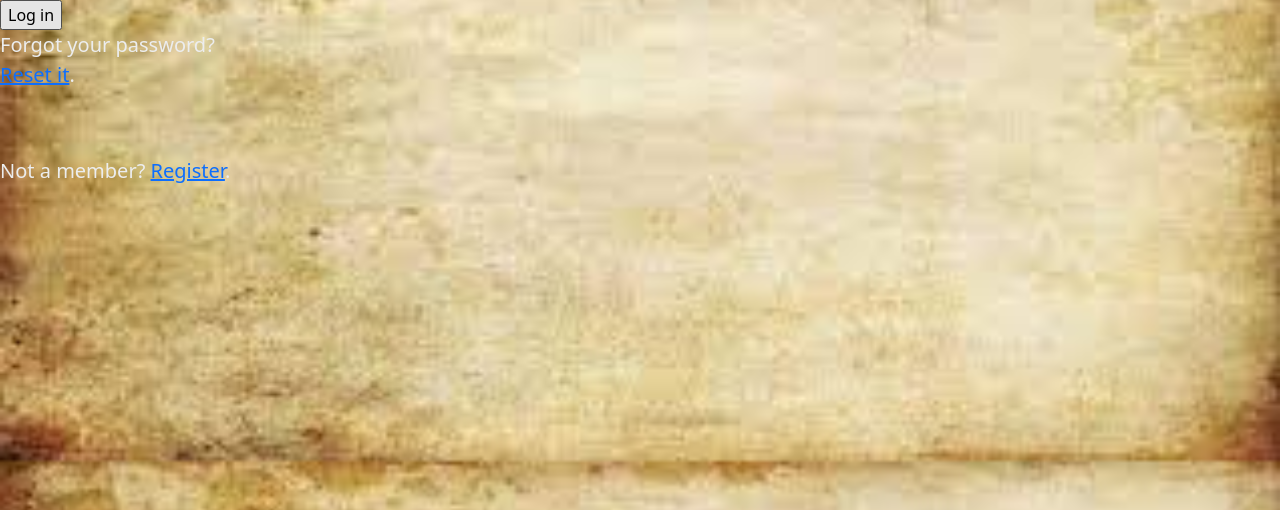
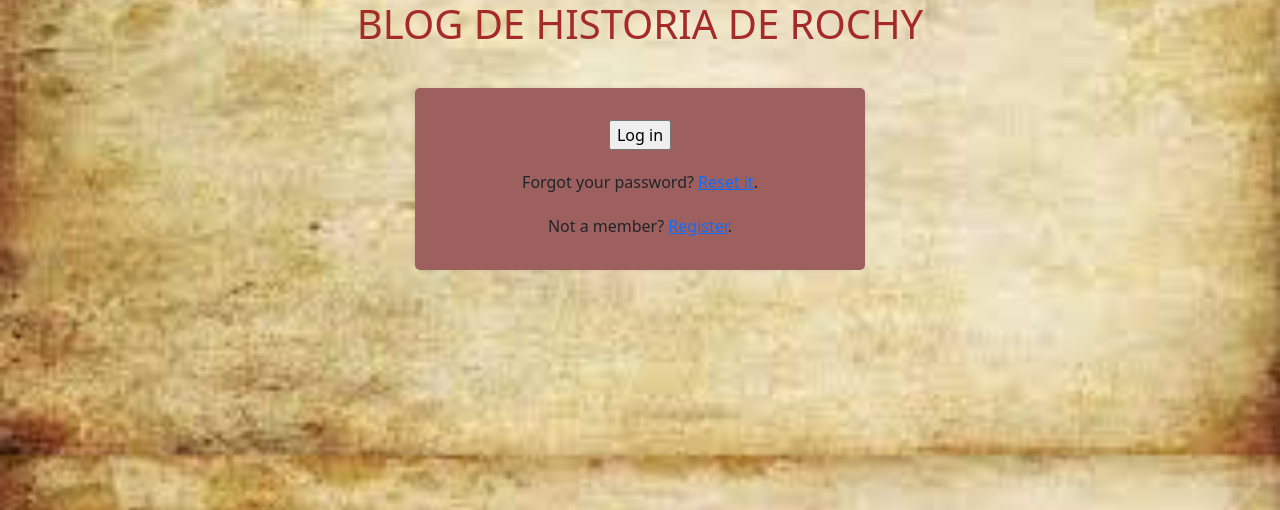
Before and after one commit to fedeSaucho86/history_page, a Django app: template templates/registration/login.html in a window 1280 px wide. Shown: the top 510 px of the page. Run offline with Django 4.2, Linux system fonts and the light colour scheme; the template is opened without the code that fills it: most values are stand-ins (such as "Sample title", 1, 10 or a date in 2020); some libraries are stand-ins or nearby versions.

Commit message:
final page

```diff
--- a/static_dev/scss/_header.scss
+++ b/static_dev/scss/_header.scss
@@ -257,3 +257,33 @@ p {
   align-items: center;
   height: auto;
 }
+
+.my-form_log {
+  background-color: #9e5f5f;
+  padding: 2rem;
+  border-radius: 5px;
+  box-shadow: 0 0 4px rgba(0, 0, 0, 0.1);
+  max-width: 450px;
+  margin: 0 auto;
+  display: flex;
+  flex-direction: column;
+  align-items: center;
+  justify-content: center;
+  text-align: center;
+  margin-top: 40px;
+}
+
+.form-fields {
+  width: 100%;
+}
+
+.links-container {
+  display: flex;
+  flex-direction: column;
+  align-items: center;
+}
+
+.link {
+  white-space: nowrap;
+  margin-top: 20px;
+}
--- a/static_dev/scss/_variables.scss
+++ b/static_dev/scss/_variables.scss
@@ -4,13 +4,9 @@ $color2: #ecedee;
 $color3: #ffffff;
 $color4: #8f0b0b;
 
-// Definir los estilos del navbar
 $navbar-bg-color: $color3;
 $navbar-text-color: $color4;
 
-// Otros estilos del navbar
-
-// Aplicar los estilos al navbar
 
 $navbar-toggler-display: inline-block !default;
 $navbar-item-spacing: 1000px;
--- a/templates/registration/login.html
+++ b/templates/registration/login.html
@@ -4,15 +4,23 @@
 {% block title %}{% trans "Log in" %}{% endblock %}
 
 {% block content %}
-<form method="post" action="">
+<h1 style="color:brown; text-align: center;">BLOG DE HISTORIA DE ROCHY</h1>
+<form class="my-form_log" method="post" action="">
     {% csrf_token %}
     {{ form.as_p }}
     <input type="submit" value="{% trans 'Log in' %}" />
     <input type="hidden" name="next" value="{{ next }}" />
+    <div class="links-container">
+        <div class="link">
+          {% trans "Forgot your password?" %} <a href="{% url 'auth_password_reset' %}">{% trans "Reset it" %}</a>.
+        </div>
+        <div class="link">
+          {% trans "Not a member?" %} <a href="{% url 'registration_register' %}">{% trans "Register" %}</a>.
+        </div>
+      </div>
+
 </form>
 
-<p>{% trans "Forgot your password?" %} <a href="{% url 'auth_password_reset' %}">{% trans "Reset it" %}</a>.</p>
-<p>{% trans "Not a member?" %} <a href="{% url 'registration_register' %}">{% trans "Register" %}</a>.</p>
 {% endblock %}
 
 
--- a/vistaprimaria/views.py
+++ b/vistaprimaria/views.py
@@ -3,10 +3,14 @@ from django.http import HttpResponse
 from vistaprimaria.models import Tema, Continente
 from django.http import HttpResponse
 from django.db.models import Q
+from django.contrib.auth.decorators import login_required
 
 #def index(request):
 #  return HttpResponse("Hola Mundo")
 
+
+
+@login_required(login_url='/accounts/login/')
 def index(request):
      params = {}
      tema=Tema.objects.filter( Q(estado="Publicado"), )
@@ -16,5 +20,6 @@ def index(request):
      print(continente)
      return render(request, 'vistaprimaria/index.html', params)
 
+@login_required(login_url='/accounts/login/')
 def articulos(request):
     return render(request, 'vistaprimaria/articulos.html')
```
Also changed, not shown: static_dev/css/main.css, 1 other file.
